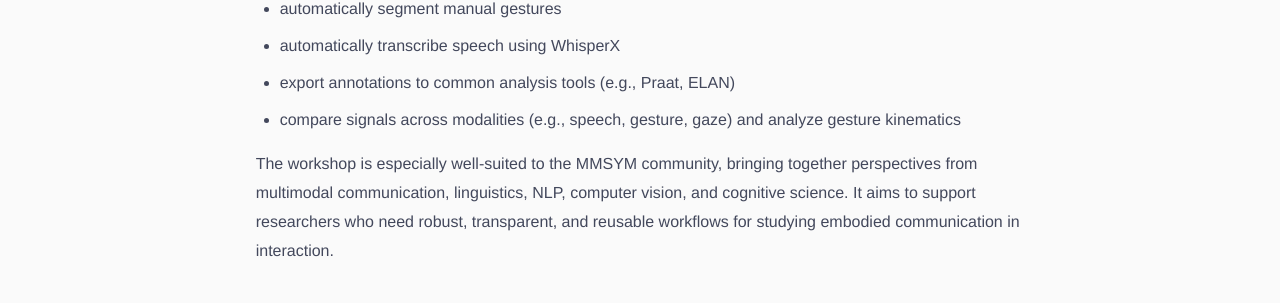
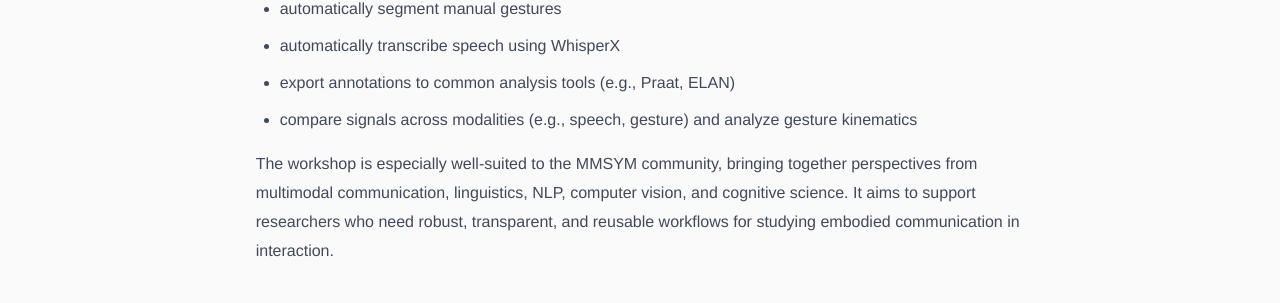
Before and after one commit to SWiFT-MLP/SWiFT-MLP.github.io, a Jekyll site: the page built from 2026/index.md, in a window 1280 px wide and 900 px high, scrolled down 1031 px. Shown: the part 149-452 px from the top of the window. Built offline with Jekyll 4.4.1, drawn with Linux system fonts in a browser that asks for light colours.

Commit message:
Remove gaze from modality comparison in index.md

```diff
--- a/2026/index.md
+++ b/2026/index.md
@@ -70,7 +70,7 @@ about: |
     - automatically segment manual gestures
     - automatically transcribe speech using WhisperX
     - export annotations to common analysis tools (e.g., Praat, ELAN)
-    - compare signals across modalities (e.g., speech, gesture, gaze) and analyze gesture kinematics
+    - compare signals across modalities (e.g., speech, gesture) and analyze gesture kinematics
 
   The workshop is especially well-suited to the MMSYM community, bringing together perspectives from multimodal communication, linguistics, NLP, computer vision, and cognitive science. It aims to support researchers who need robust, transparent, and reusable workflows for studying embodied communication in interaction.
 
```
